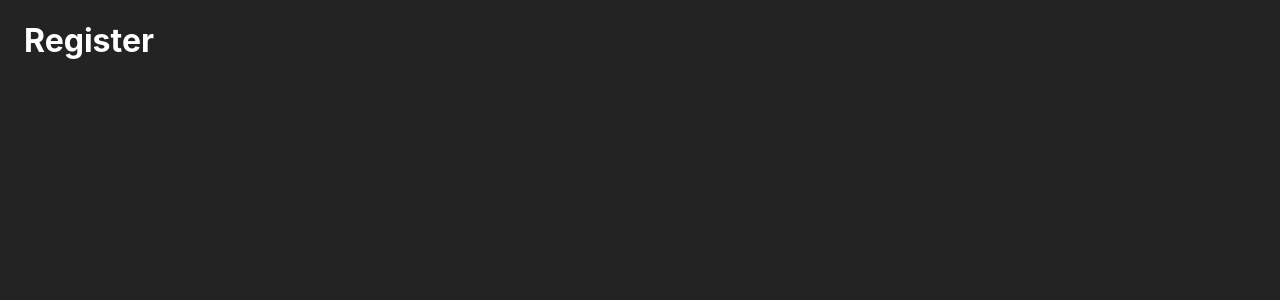
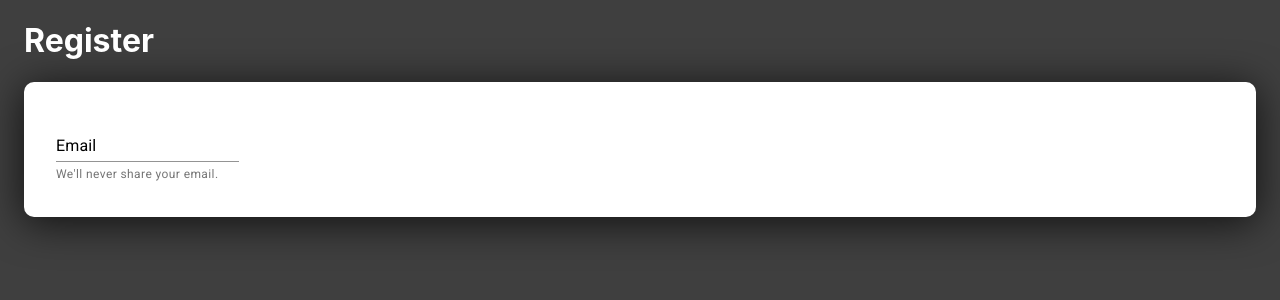
Before and after one commit to JosephThomasVasquez/Node-PostgreSQL-Auth, a React (Create React App) app in the folder client/: page /register in a window 1280 px wide. Shown: the top 300 px of the page. Built offline with nearby package versions, Linux system fonts and the light colour scheme.

Commit message:
Added form and style elements

```diff
--- a/client/src/Views/Register.js
+++ b/client/src/Views/Register.js
@@ -1,11 +1,45 @@
 import React from "react";
 import Container from "@material-ui/core/Container";
+import {
+  FormControl,
+  FormLabel,
+  FormHelperText,
+  Input,
+  InputLabel,
+} from "@material-ui/core";
+import { createMuiTheme, ThemeProvider } from "@material-ui/core/styles";
+import { lightBlue } from "@material-ui/core/colors";
+
+const theme = createMuiTheme({
+  palette: {
+    primary: {
+      type: "dark",
+      main: lightBlue[400],
+    },
+    secondary: {
+      // This is green.A700 as hex.
+      main: "#11cb5f",
+    },
+  },
+});
 
 const Register = () => {
   return (
-    <Container>
-      <h1>Register</h1>
-    </Container>
+    <ThemeProvider theme={theme}>
+      <Container variant="dark">
+        <h1>Register</h1>
+
+        <form action="/users/register" method="POST" className="form-bg">
+          <FormControl>
+            <InputLabel className="input-labels">Email</InputLabel>
+            <Input id="my-input" aria-describedby="my-helper-text" />
+            <FormHelperText id="my-helper-text">
+              We'll never share your email.
+            </FormHelperText>
+          </FormControl>
+        </form>
+      </Container>
+    </ThemeProvider>
   );
 };
 
--- a/client/src/index.css
+++ b/client/src/index.css
@@ -5,7 +5,7 @@ body {
     sans-serif;
   -webkit-font-smoothing: antialiased;
   -moz-osx-font-smoothing: grayscale;
-  background: #232323;
+  background: #3f3f3f;
   color: white;
 }
 
@@ -13,3 +13,14 @@ code {
   font-family: source-code-pro, Menlo, Monaco, Consolas, 'Courier New',
     monospace;
 }
+
+.form-bg {
+  background: white !important;
+  padding: 2em;
+  border-radius: 10px;
+  box-shadow: 0 5px 40px rgba(0, 0, 0, 0.75)
+}
+
+.input-labels {
+  color: rgba(0, 0, 0, 1) !important;
+}
```
